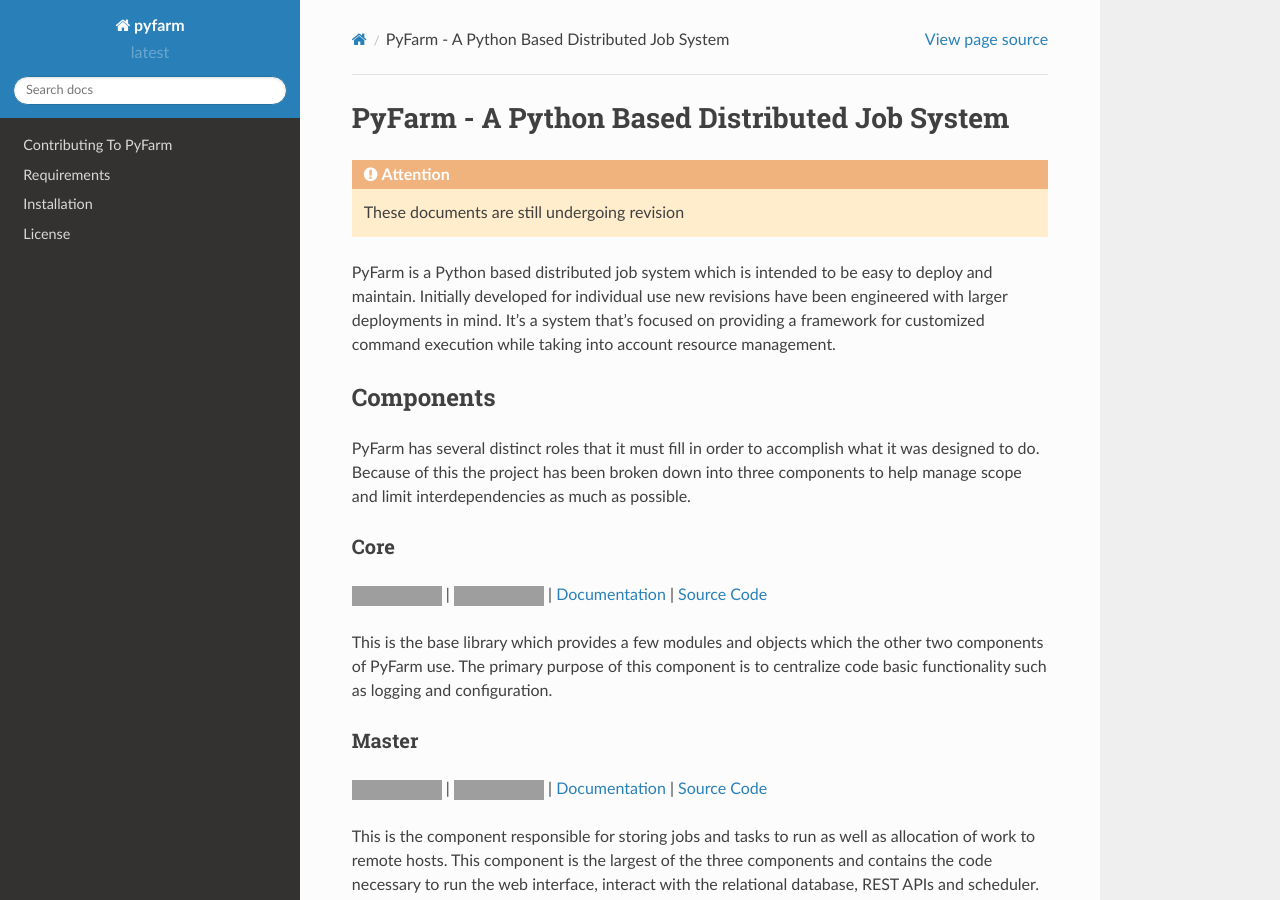
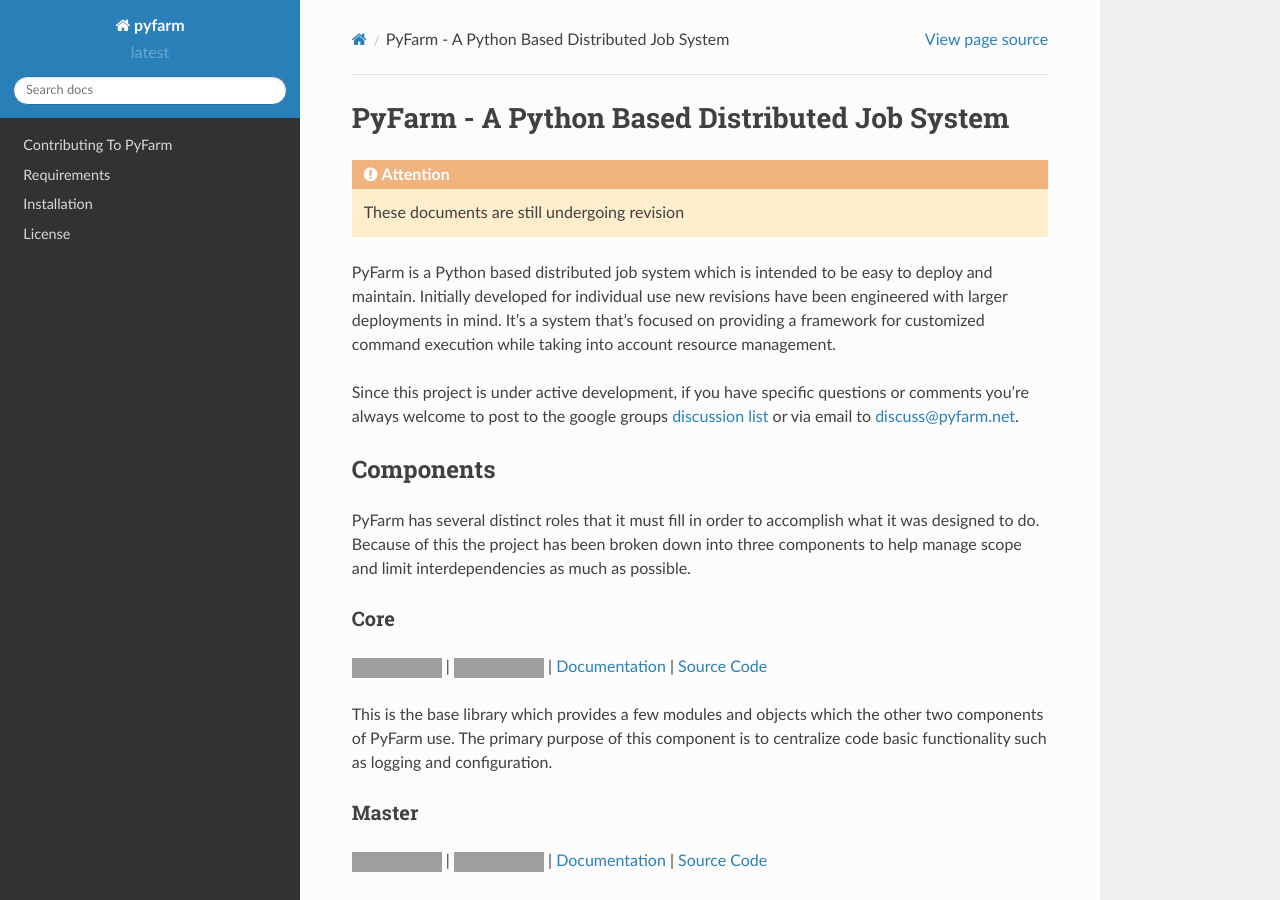
Before and after one commit to pyfarm/pyfarm-docs, a Sphinx documentation site: the page built from source/index.rst, in a window 1280 px wide and 900 px high. Built offline with Sphinx 7.4.7 and the Read the Docs theme 2.0.0, drawn with Linux system fonts in a browser that asks for light colours; grey boxes are pictures that could not be loaded.

Commit message:
adding missing sentence about the discussion list

```diff
--- a/source/index.rst
+++ b/source/index.rst
@@ -34,6 +34,11 @@
 have been engineered with larger deployments in mind.  It's a system that's
 focused on providing a framework for customized command execution while
 taking into account resource management.
+
+Since this project is under active development, if you have specific
+questions or comments you're always welcome to post to the google groups
+`discussion list <https://groups.google.com/a/pyfarm.net/forum/#!forum/discuss>`_
+or via email to discuss@pyfarm.net.
 
 Components
 ----------
```
